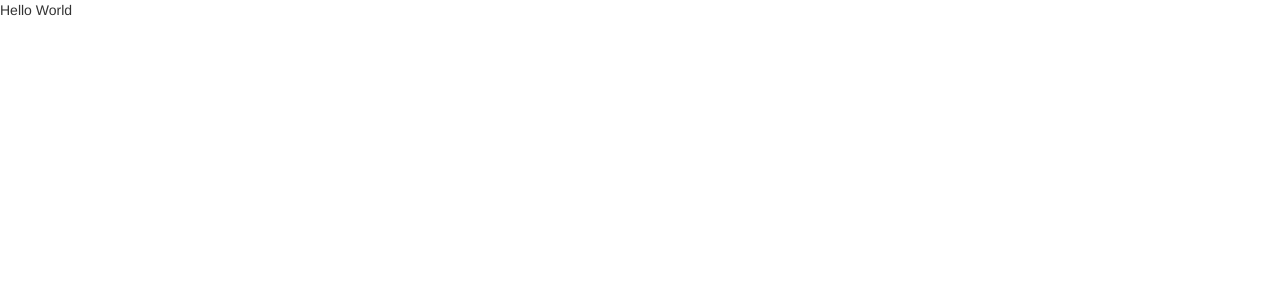
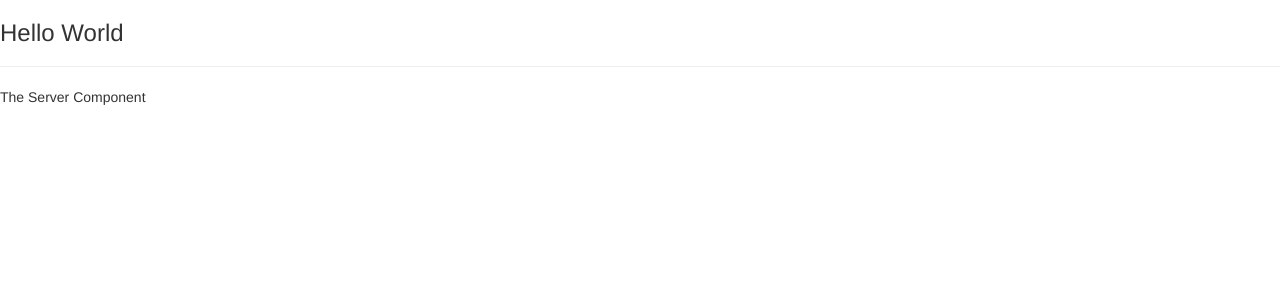
Before and after one commit to JohnBryte/first-angular-app, an Angular app: page / in a window 1280 px wide. Shown: the top 300 px of the page. Built offline with nearby package versions, Linux system fonts and the light colour scheme.

Commit message:
added server component

```diff
--- a/src/app/app.component.html
+++ b/src/app/app.component.html
@@ -1 +1,3 @@
-<p>Hello World</p>
+<h3>Hello World</h3>
+<hr>
+<app-server></app-server>
--- /dev/null
+++ b/src/app/server/server.component.html
@@ -0,0 +1 @@
+<p>The Server Component</p>
```
Also changed, not shown: src/app/app.module.ts (+6 -2 lines), src/app/server/server.component.ts (added, +10 -0 lines).
